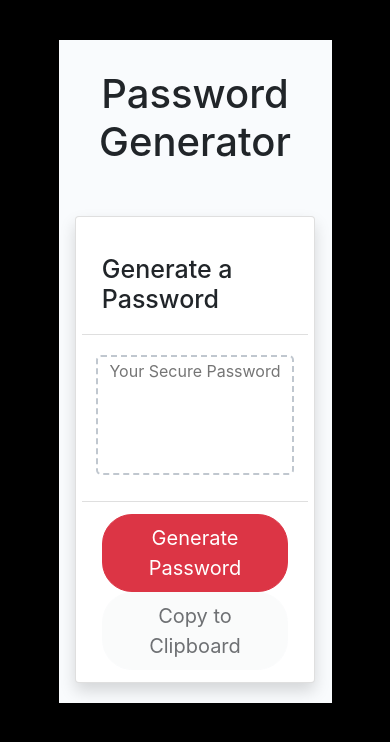
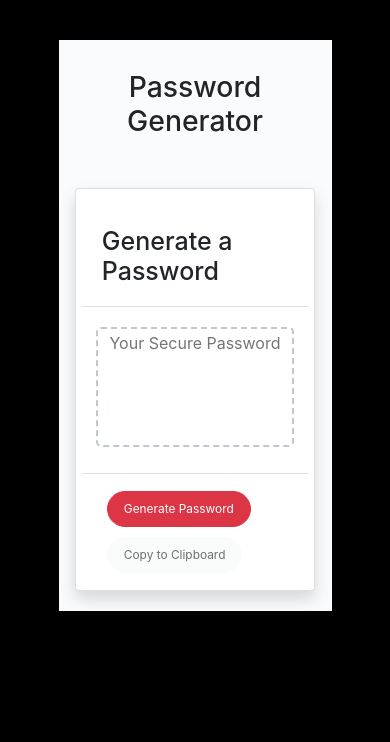
Before and after one commit to markspcs/homeworkWeek3, a plain HTML site: page index.html in a window 390 px wide. Drawn offline with nearby package versions, Linux system fonts and the light colour scheme.

Commit message:
adjusting css

```diff
--- a/style.css
+++ b/style.css
@@ -11,7 +11,8 @@ body {
 h1 {
     margin: 20px auto 50px auto;
     text-align: center;
-    font-size: 40px;
+    /* font-size: 40px; */
+    font-size: calc(100% + 1vw + 1vh);
 }
 h2 {
     margin-top: 25px;
@@ -30,6 +31,8 @@ textarea {
 }
 .btn {
     border-radius: 30px;
+    margin: 5px;
+    font-size: calc(50% + 1vw );
 }
 .card {
     width: 95%;
@@ -45,3 +48,8 @@ textarea {
 .card-body{
     width: 100%;
 }
+@media (max-width: 605px) {
+    #copyToClip {
+        float:none;
+    }
+}
```
